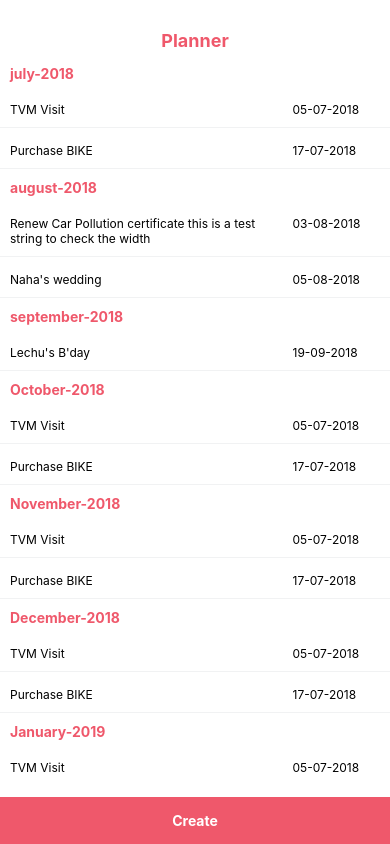
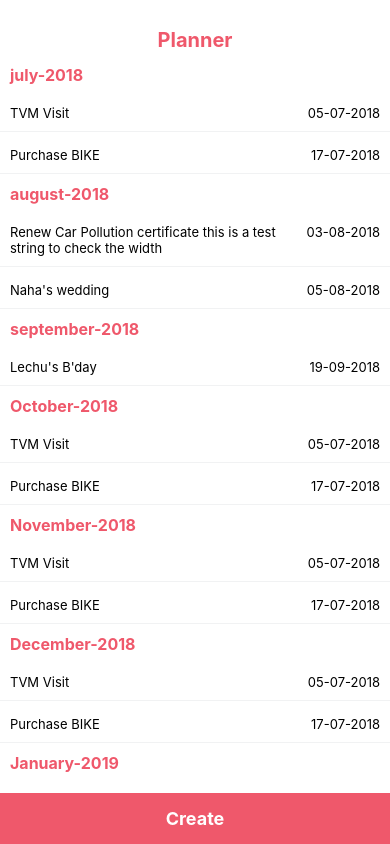
Before and after one commit to krishnau2/planner, a React Native app: screen / in a window 390 px wide. Built offline with nearby package versions, Linux system fonts and the light colour scheme.

Commit message:
Minor css correction after viewing it in actual device.  - Increased font size.  - alignment fixed.

```diff
--- a/App.js
+++ b/App.js
@@ -25,7 +25,7 @@ export default class App extends React.Component {
           sections={sectionData}
           renderItem={({item}) =>
               <View style={styles.itemContainer}>
-                <Text style={styles.item}>{item.title}</Text>
+                <Text style={styles.itemTitle}>{item.title}</Text>
                 <Text style={styles.itemDate}>{item.date}</Text>
               </View>}
           renderSectionHeader={({section}) =>
@@ -264,12 +264,10 @@ const styles = StyleSheet.create({
   logoContainer: {
     alignItems: 'center',
     justifyContent: 'center',
-    // backgroundColor: '#76a5f0',
     height: 40
-
   },
   logo: {
-    fontSize: 18,
+    fontSize: 20,
     fontWeight: 'bold',
     color: '#ef586b',
   },
@@ -279,31 +277,34 @@ const styles = StyleSheet.create({
     paddingRight: 10,
     paddingBottom: 5,
     marginBottom: 5,
-    fontSize: 14,
+    fontSize: 16,
     fontWeight: 'bold',
     color: '#ef586b',
-    // backgroundColor: '#fef0c2',
     alignItems: 'center'
-  },
-  item: {
-    padding: 10,
-    fontSize: 12,
-    flex: 3,
-  },
-  itemDate: {
-    fontSize: 12,
-    padding: 10,
-    flex: 1,
   },
   itemContainer: {
     flexDirection: 'row',
     justifyContent: 'space-between',
-    // backgroundColor: '#F2F1EF',
-    // backgroundColor: '#EEEEEE',
     minHeight: 30,
     marginBottom: 5,
     borderBottomWidth :1,
     borderBottomColor: '#f1f2f3',
+  },
+  itemTitle: {
+    marginLeft: 10,
+    marginTop: 10,
+    marginBottom: 10,
+    fontSize: 13,
+    flex: 3,
+  },
+  itemDate: {
+    fontSize: 13,
+    marginTop: 10,
+    marginBottom: 10,
+    marginLeft: 5,
+    marginRight: 10,
+    flex: 1.02,
+    textAlign: 'right'
   },
   buttonContainer: {
     backgroundColor: '#ef586b',
@@ -311,8 +312,9 @@ const styles = StyleSheet.create({
     marginTop: 20,
   },
   buttonText: {
-      textAlign: 'center',
-      color: '#FFF',
-      fontWeight: '700'
+    fontSize: 18,
+    textAlign: 'center',
+    color: '#FFF',
+    fontWeight: '700'
   }
 });
```
